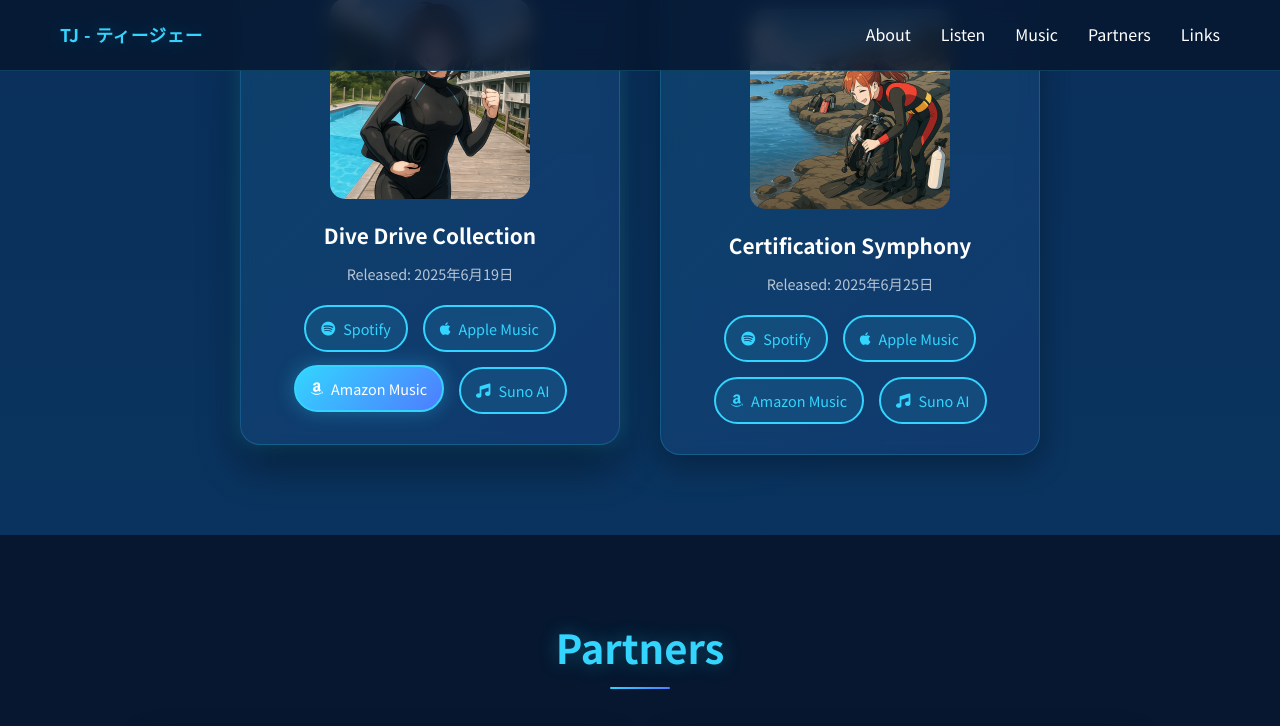
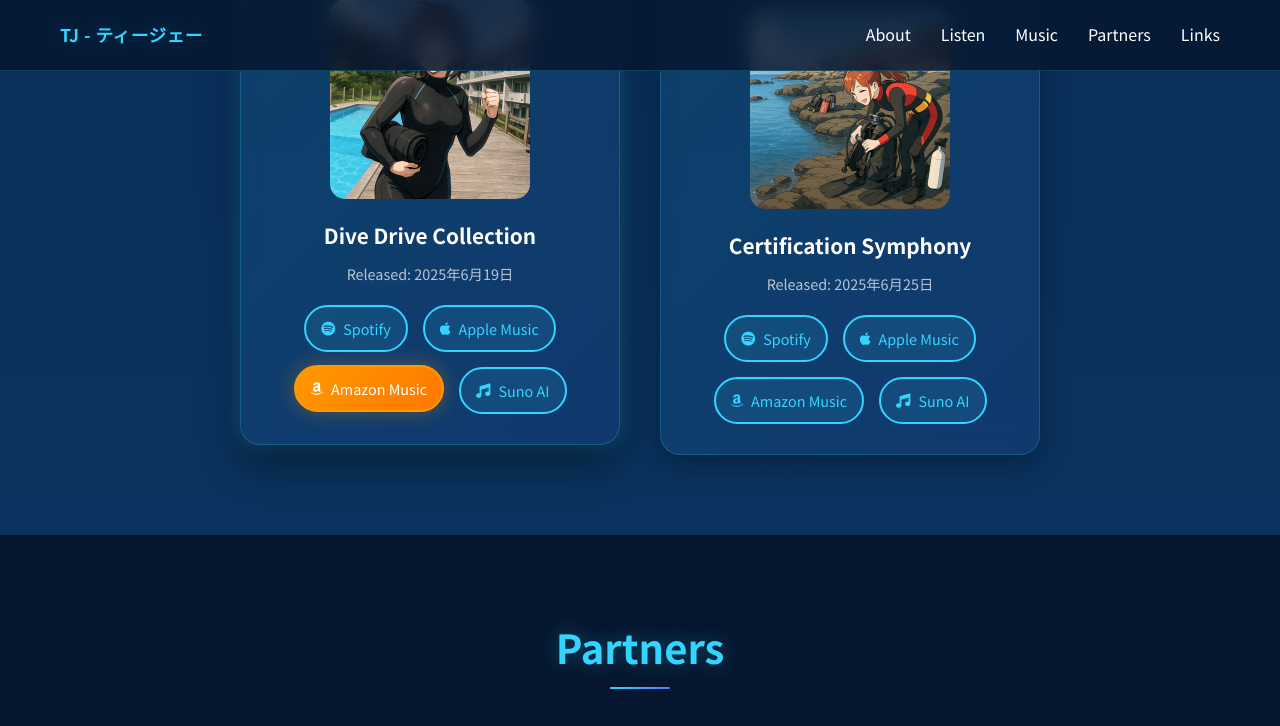
Before and after one commit to tjworld-nft/music, a plain HTML site: page index.html in a window 1280 px wide. In both pictures the pointer is over the link 368 px from the left and 4484 px from the top of the page. Shown: the part 4084-4810 px from the top of the page. Drawn offline with Linux system fonts and the light colour scheme.

Commit message:
Fix Amazon Music links in MUSIC section with debug

```diff
--- a/script.js
+++ b/script.js
@@ -51,6 +51,7 @@ function generateAlbumCards() {
     albumsContainer.innerHTML = '';
 
     albumData.forEach(album => {
+        console.log('Album:', album.title, 'Amazon Music:', album.streamingLinks.amazonMusic);
         const albumCard = document.createElement('div');
         albumCard.className = 'album-card';
 
@@ -75,7 +76,7 @@ function generateAlbumCards() {
                     <i class="fab fa-apple"></i>
                     <span>Apple Music</span>
                 </a>
-                <a href="${album.streamingLinks.amazonMusic}" target="_blank" class="streaming-link">
+                <a href="${album.streamingLinks.amazonMusic}" target="_blank" class="streaming-link amazon">
                     <i class="fab fa-amazon"></i>
                     <span>Amazon Music</span>
                 </a>
--- a/style.css
+++ b/style.css
@@ -895,6 +895,13 @@ section {
     transform: translateY(-2px);
 }
 
+.streaming-link.amazon:hover {
+    background: linear-gradient(135deg, #FF9900 0%, #FF7700 100%);
+    color: white;
+    box-shadow: 0 0 20px rgba(255, 153, 0, 0.3);
+    border-color: #FF9900;
+}
+
 .btn.presave {
     background: linear-gradient(90deg, #ff8a00, #ff3d00);
     color: #fff;
```
